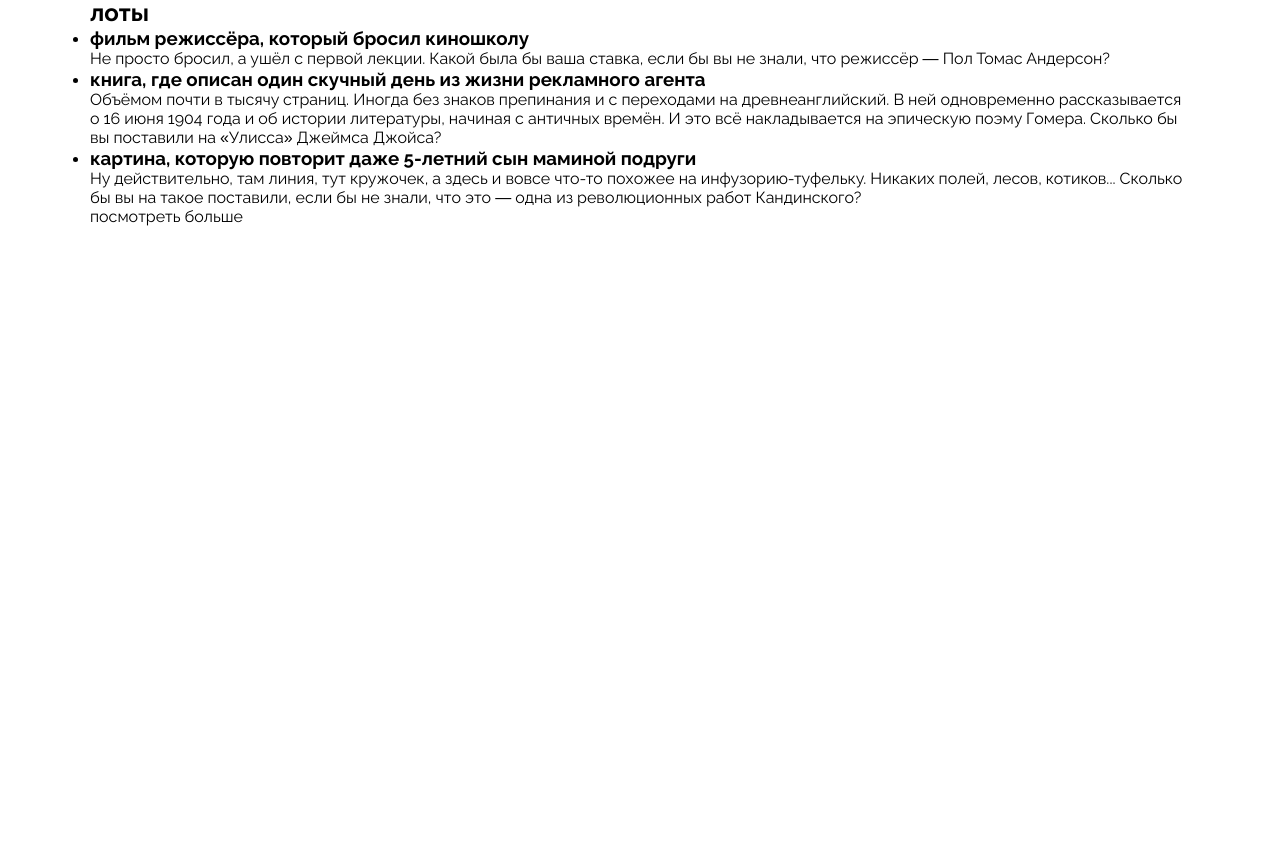
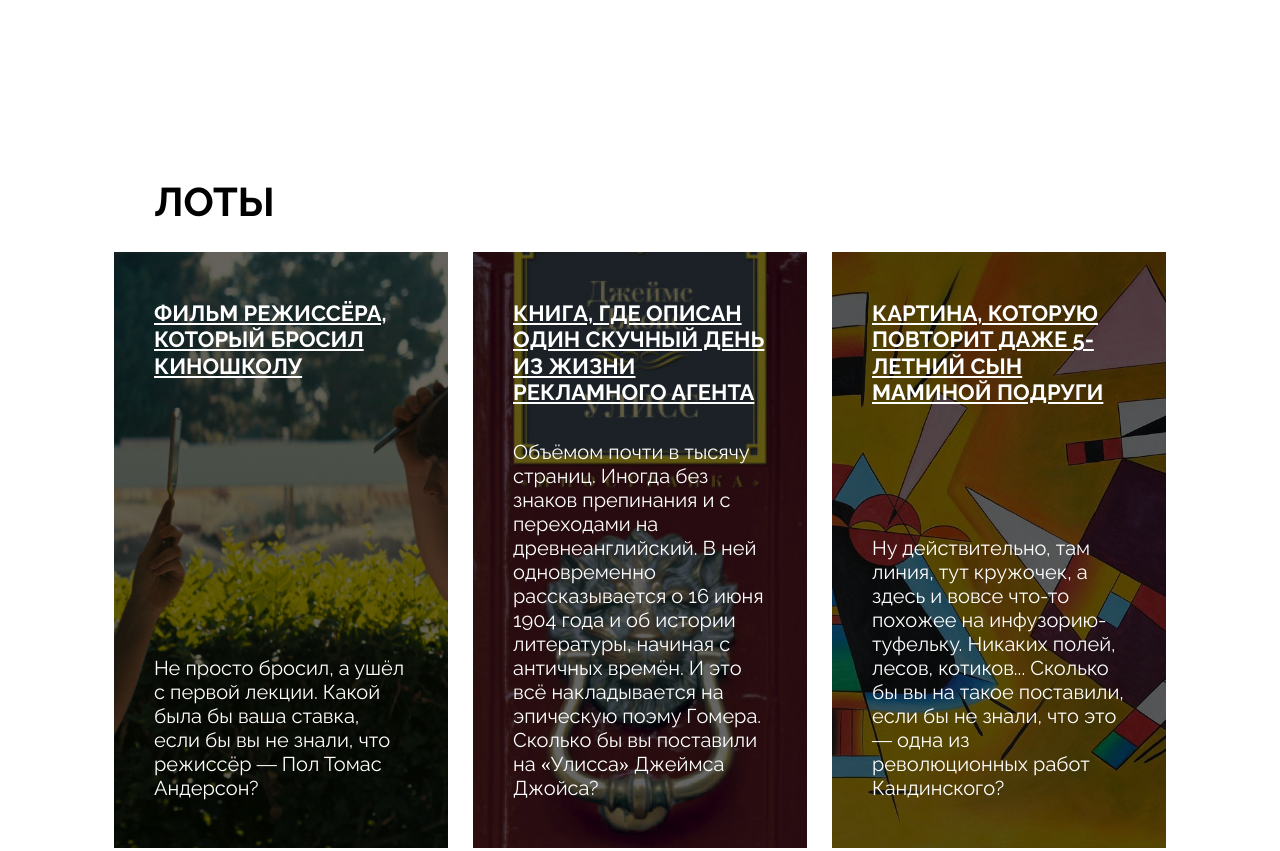
Before and after one commit to geozaro/ono-tebe-nado-fd, a plain HTML site: page index.html in a window 1280 px wide. Shown: the part 1052-1903 px from the top of the page. Drawn offline with Linux system fonts and the light colour scheme.

Commit message:
Доделана секция Lots
Изменен/дополнен HTML

Добавлены стили для секции Lots

```diff
--- a/index.html
+++ b/index.html
@@ -53,14 +53,14 @@
       </section>
 
       <section class="lots">
-        <h2>лоты</h2>
-        <ul>
-          <li>
-            <a>
-              <article>
-                <div class=""></div>
-                <h3>фильм режиссёра, который бросил киношколу</h3>
-                <p>
+        <h2 class="lots__heading">лоты</h2>
+        <ul class="lots__card-list">
+          <li class="lots__card-list-item">
+            <a class="card-link">
+              <article class="card card_type_film">
+                <div class="overlay"></div>
+                <h3 class="card__title">фильм режиссёра, который бросил киношколу</h3>
+                <p class="card__text">
                   Не просто бросил, а ушёл с первой лекции. Какой была бы ваша
                   ставка, если бы вы не знали, что режиссёр — Пол Томас
                   Андерсон?
@@ -68,14 +68,14 @@
               </article>
             </a>
           </li>
-          <li>
-            <a>
-              <article>
-                <div class=""></div>
-                <h3>
+          <li class="lots__card-list-item">
+            <a class="card-link">
+              <article class="card card_type_book">
+                <div class="overlay"></div>
+                <h3 class="card__title">
                   книга, где описан один скучный день из жизни рекламного агента
                 </h3>
-                <p>
+                <p class="card__text">
                   Объёмом почти в тысячу страниц. Иногда без знаков препинания и
                   с переходами на древнеанглийский. В ней одновременно
                   рассказывается о 16 июня 1904 года и об истории литературы,
@@ -86,14 +86,14 @@
               </article>
             </a>
           </li>
-          <li>
-            <a>
-              <article>
-                <div class=""></div>
-                <h3>
+          <li class="lots__card-list-item">
+            <a class="card-link">
+              <article class="card card_type_picture">
+                <div class="overlay"></div>
+                <h3 class="card__title">
                   картина, которую повторит даже 5-летний сын маминой подруги
                 </h3>
-                <p>
+                <p class="card__text">
                   Ну действительно, там линия, тут кружочек, а здесь и вовсе
                   что-то похожее на инфузорию-туфельку. Никаких полей, лесов,
                   котиков... Сколько бы вы на такое поставили, если бы не знали,
@@ -103,7 +103,7 @@
             </a>
           </li>
         </ul>
-        <a>посмотреть больше</a>
+        <a class="lots__look-more-link">посмотреть больше</a>
       </section>
 
       <section class="about">
--- a/styles/style.css
+++ b/styles/style.css
@@ -88,6 +88,7 @@
     min-height: 757px;
     padding: 165px 50px 50px 50px;
     z-index: -1;
+    margin-bottom: 180px;
 }
 
 .cover_title {
@@ -153,6 +154,92 @@
 
 /*Секция "Лоты"*/
 .lots {
+    margin: 0px 24px 120px 24px;
+}
+
+.lots__heading {
+    font-family: Raleway;
+    font-weight: bold;
+    font-size: 40px;
+    text-transform: uppercase;
+    margin: 0px 0px 27px 40px;
+}
+
+.lots__card-list {
+    display: flex;
+    flex-wrap: wrap;
+    gap: 25px;
+    margin-bottom: 30px;
+
+}
+
+.lots__card-list-item {
+    list-style: none;
+    width: 334px;
+    min-height: 596px;
+}
+
+.card-link {
+    height: 100%;
+}
+
+.card {
+    position: relative;
+    display: flex;
+    flex-direction: column;
+    justify-content: space-between;
+    height: 100%;
+    z-index: -1;
+}
+
+.card_type_film {
+    background-image: url("../images/card-lot-01.jpg");
+    background-position: center;
+    background-size: cover;
+}
+
+.card_type_book {
+    background-image: url("../images/card-lot-02.jpg");
+    background-position: center;
+    background-size: cover;
+}
+
+.card_type_picture {
+    background-image: url("../images/card-lot-03.jpg");
+    background-position: center;
+    background-size: cover;
+}
+
+.card__title {
+    color: #FFF;
+    font-family: Raleway;
+    font-weight: bold;
+    font-size: 22px;
+    line-height: 120%;
+    text-transform: uppercase;
+    text-decoration: underline;
+    padding: 48px 40px 0px 40px;
+    z-index: 1;
+}
+
+.card__text {
+    color: #FFF;
+    font-family: Raleway;
+    font-weight: normal;
+    line-height: 120%;
+    font-size: 20px;
+    padding: 0px 40px 48px 40px;
+    z-index: 1;
+}
+
+.lots__look-more-link {
+    color: #000;
+    font-family: Raleway;
+    font-weight: normal;
+    font-size: 20px;
+    text-decoration: underline;
+    text-underline-offset: 5px;
+    padding-left: 40px;
 }
 
 /*Секция "О нас"*/
```
